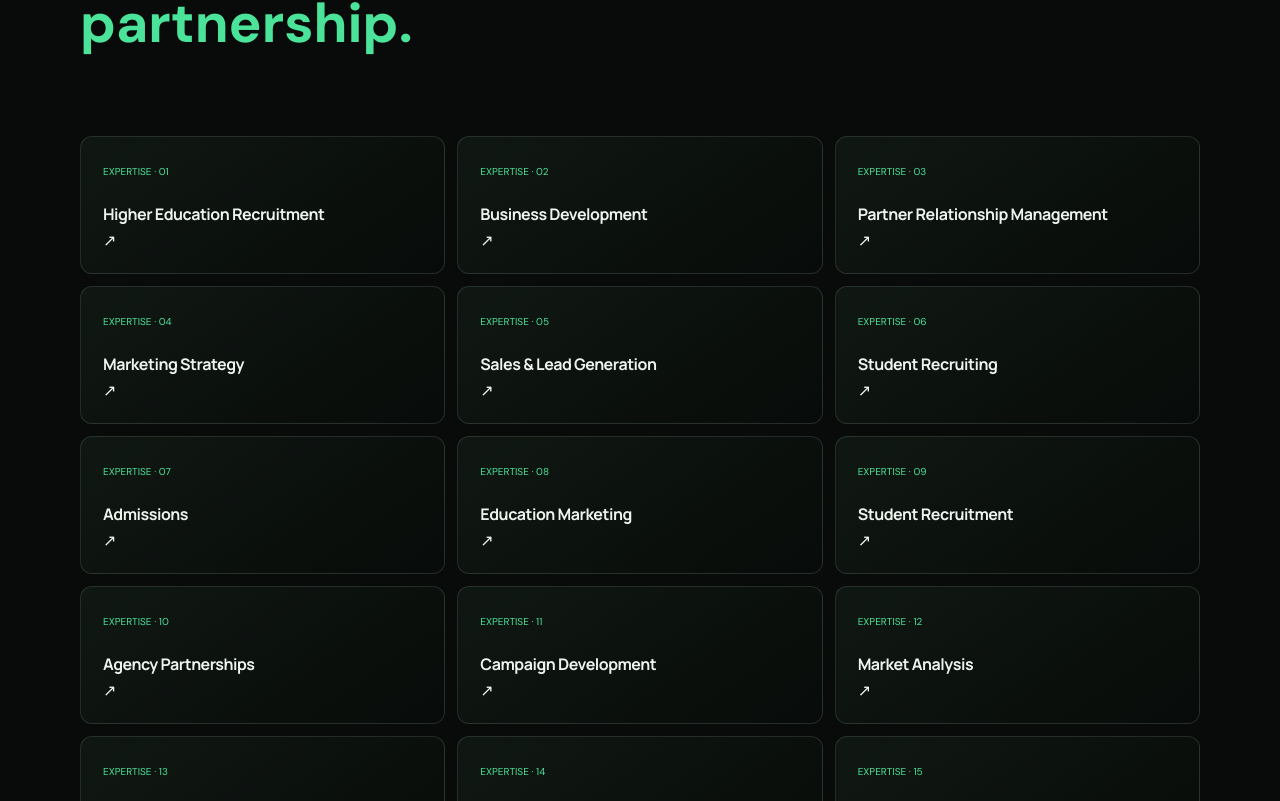
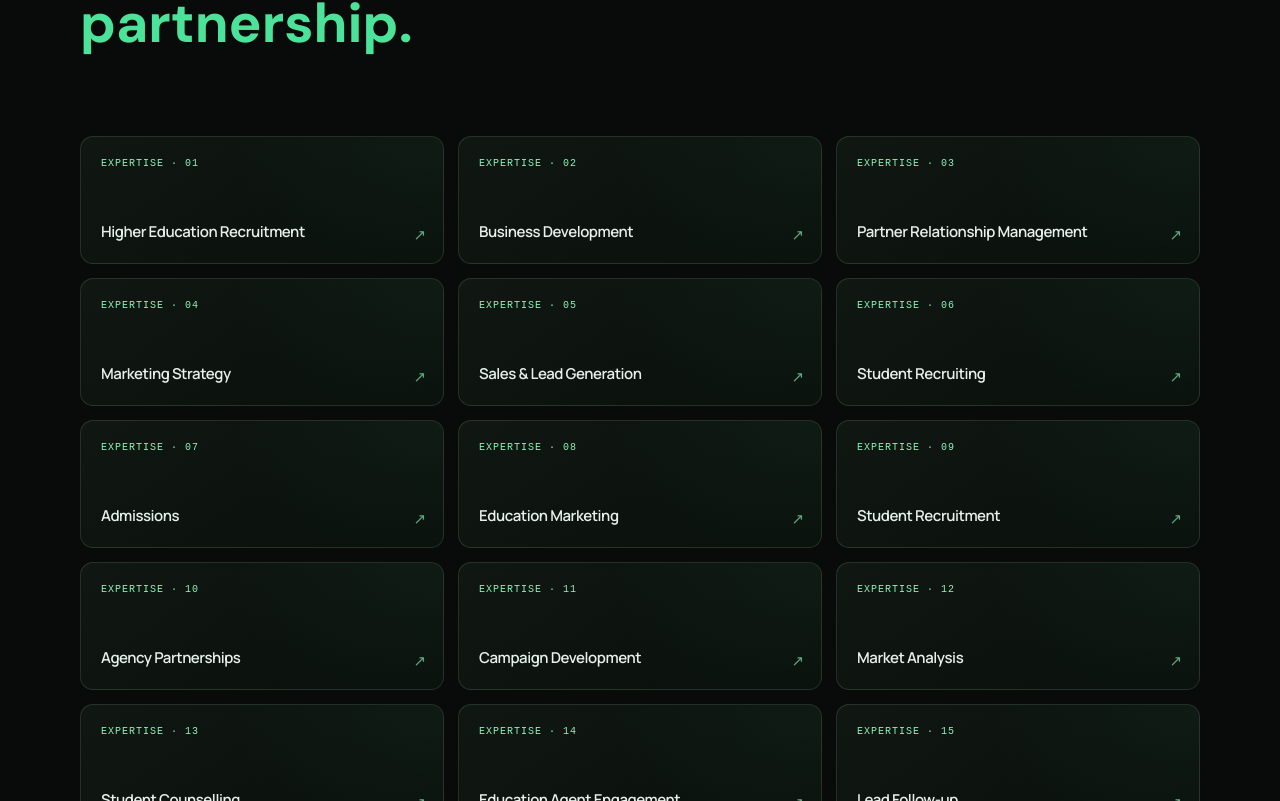
Before and after one commit to AdRakib0/sabbir-portfolio, a Next.js app: page / in a window 1280 px wide. Shown: the part 4799-5600 px from the top of the page. Built offline with nearby package versions, Linux system fonts and the light colour scheme.

Commit message:
Style full expertise card grid with motion

```diff
--- a/app/globals.css
+++ b/app/globals.css
@@ -61,3 +61,18 @@ html{scroll-behavior:smooth}
 @keyframes skill-card-enter{from{opacity:0;transform:translateY(14px)}to{opacity:1;transform:translateY(0)}}
 @media(max-width:520px){.skills.skill-cards{grid-template-columns:1fr}.skills.skill-cards .skill-card{min-height:86px}}
 @media(prefers-reduced-motion:reduce){.skills.skill-cards .skill-card{animation:none!important;transition:none!important}}
+
+
+/* Expertise cards in the What I Bring section */
+.expertise-services{grid-template-columns:repeat(3,minmax(0,1fr));gap:14px}
+.expertise-services .expertise-card{position:relative;min-height:128px;display:flex;flex-direction:column;align-items:flex-start;justify-content:space-between;gap:22px;padding:21px 20px;border:1px solid var(--line);border-radius:13px;background:linear-gradient(145deg,#121a14e8,#090e0b);overflow:hidden;animation:expertise-reveal .55s both;transition:transform .28s ease,border-color .28s ease,box-shadow .28s ease,background .28s ease}
+.expertise-services .expertise-card:before{content:"";position:absolute;inset:0;background:radial-gradient(circle at 100% 0%,#4be39a12,transparent 55%);opacity:.7;pointer-events:none}
+.expertise-services .expertise-card small{position:relative;font:10px monospace;letter-spacing:.1em;color:#8ef4ba}
+.expertise-services .expertise-card h3{position:relative;font:600 15px/1.45 Manrope,sans-serif;margin:0;padding-right:18px;color:#e8f0ea}
+.expertise-services .expertise-card>span{position:absolute;right:17px;bottom:18px;color:#8ef4ba;font-size:15px;opacity:.65;transition:transform .25s ease,opacity .25s ease}
+.expertise-services .expertise-card:hover{transform:translateY(-5px);border-color:#8ef4ba80;box-shadow:0 12px 28px #4be39a10;background:linear-gradient(145deg,#17271c,#0b100d)}
+.expertise-services .expertise-card:hover>span{transform:translate(3px,-3px);opacity:1}
+@keyframes expertise-reveal{from{opacity:0;transform:translateY(14px)}to{opacity:1;transform:translateY(0)}}
+@media(max-width:900px){.expertise-services{grid-template-columns:repeat(2,minmax(0,1fr))}}
+@media(max-width:520px){.expertise-services{grid-template-columns:1fr}.expertise-services .expertise-card{min-height:100px}}
+@media(prefers-reduced-motion:reduce){.expertise-services .expertise-card{animation:none!important;transition:none!important}}
```
